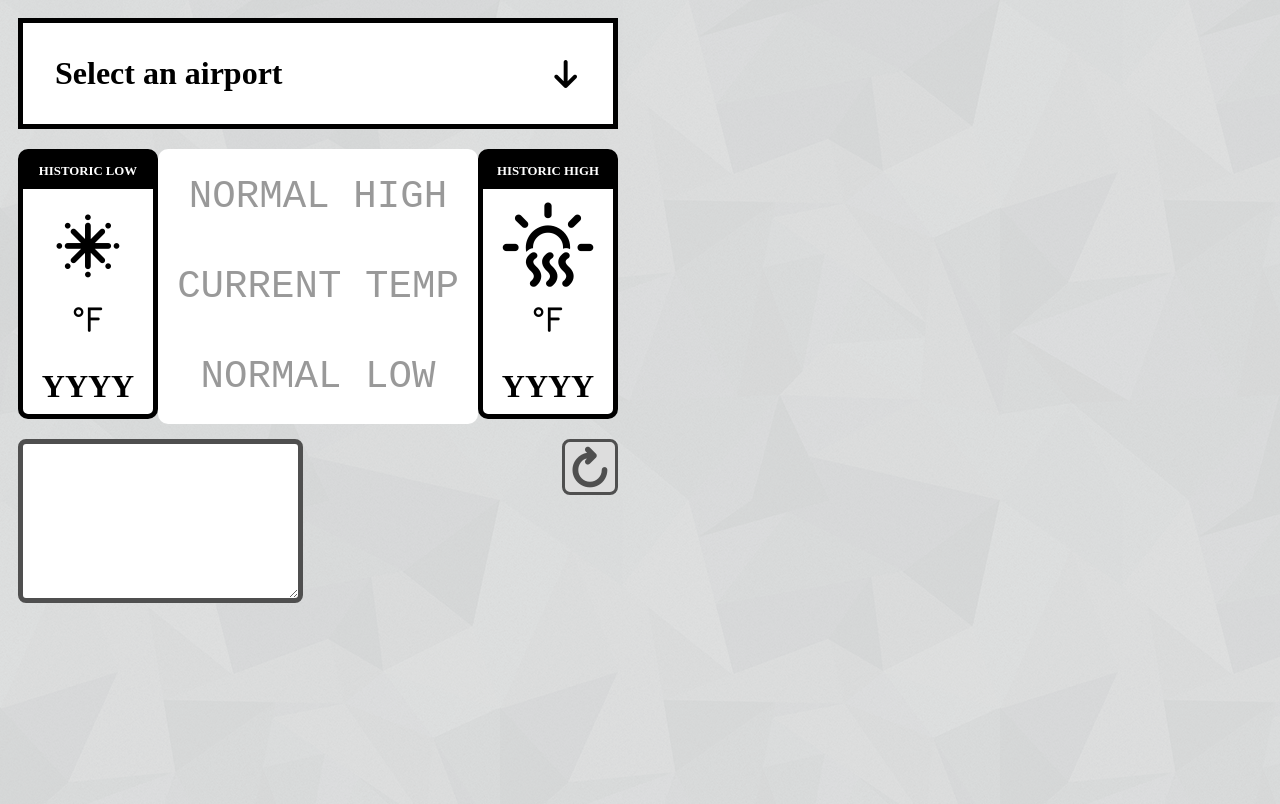
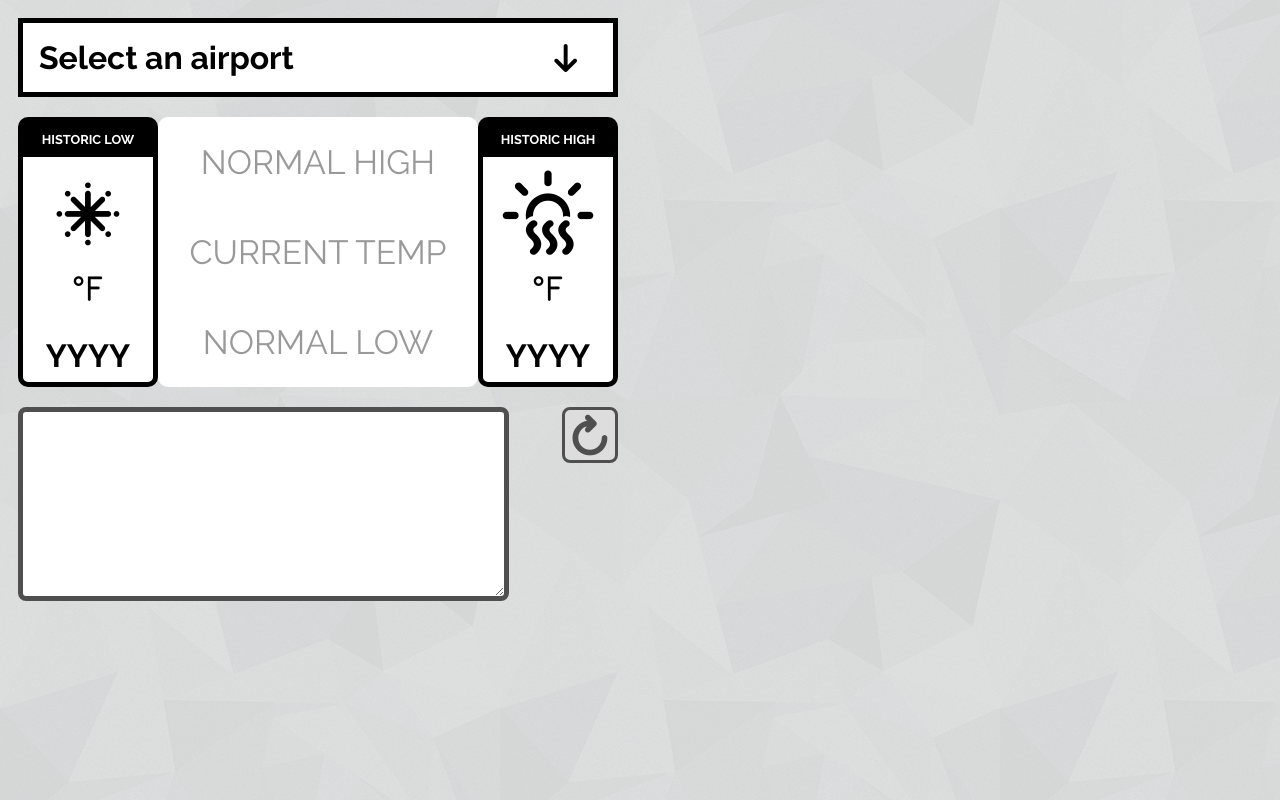
Before and after one commit to jesse-copeland/hilo, a website: page public/index.html in a window 1280 px wide. Drawn offline with Linux system fonts and the light colour scheme.

Commit message:
styling tweaks, font change

```diff
--- a/public/index.html
+++ b/public/index.html
@@ -57,7 +57,7 @@
         </div>
       </div>
       <div class="bottom-row">
-        <textarea name="show-data-contents" id="show-data-contents" cols="32" rows="10"></textarea>
+        <textarea name="show-data-contents" id="show-data-contents" cols="42" rows="9"></textarea>
         <div class="reset"><i class="wi wi-refresh"></i></div>
       </div>
     </section>
--- a/sass/styles.scss
+++ b/sass/styles.scss
@@ -1,3 +1,8 @@
+@import url(http://fonts.googleapis.com/css?family=Raleway:400,700);
+
+body {
+  font-family: 'Raleway', Helvetica, Arial, sans-serif;
+}
 /* Default custom select styles */
 div.cs-select {
   display: inline-block;
@@ -28,7 +33,7 @@ div.cs-select:focus {
   display: block;
   position: relative;
   cursor: pointer;
-  padding: 1em;
+  padding: 0.5em;
   white-space: nowrap;
   overflow: hidden;
   text-overflow: ellipsis;
@@ -215,6 +220,7 @@ html {
     background: #fff;
     text-align: center;
     border: 5px solid #000;
+    border-radius: 10px;
     margin-top: 0;
   }
 
@@ -294,10 +300,10 @@ html {
         width: 320px;
         text-align: center;
         padding: 25px 0;
-        font-size: 3.01em;
+        font-size: 2.1em;
         color: rgba(0,0,0,.4);
         text-transform: uppercase;
-        font-family: monospace;
+        // font-family: monospace;
         z-index: 1;
         background: rgba(255,255,255,1);
 
@@ -411,6 +417,7 @@ html {
     textarea {
       border: 5px solid #4F4F4F;
       border-radius: 8px;
+      font-size: 1.4em;
 
     }
 
```
Also changed, not shown: public/css/styles.css.
